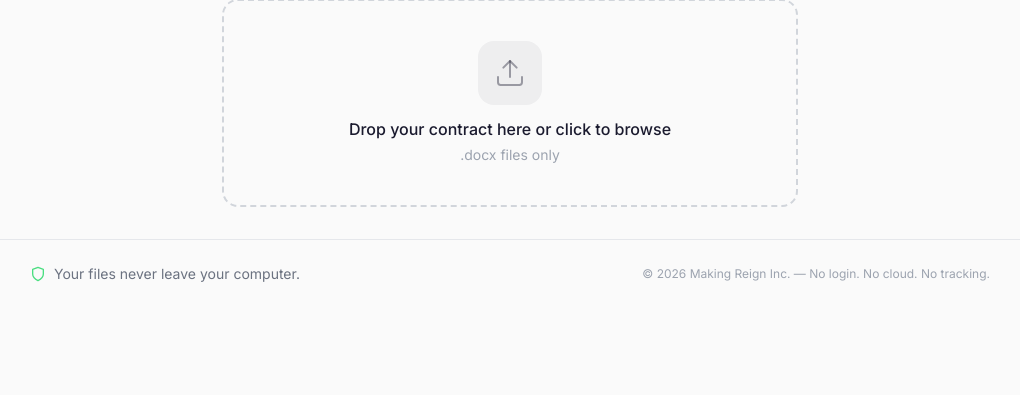
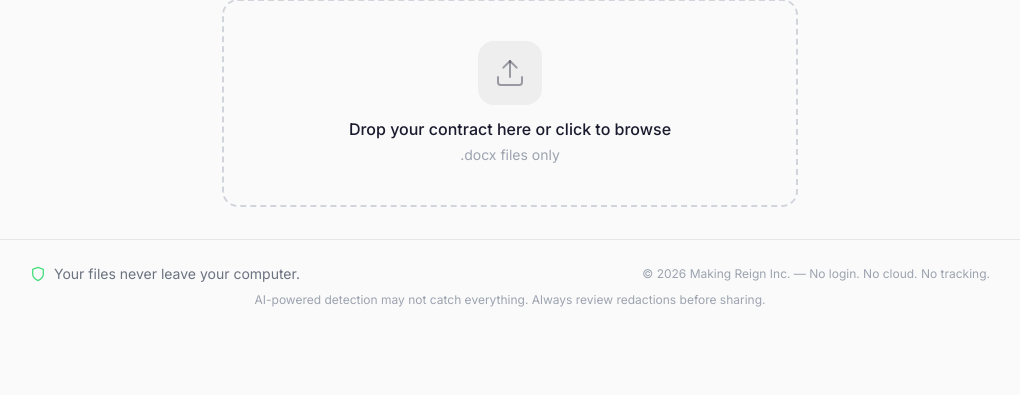
Before and after one commit to dfligor/clientcloak, a FastAPI app: page / in a window 1280 px wide. Shown: the part 262-657 px from the top of the page, without its empty margins (130-1150 px from the left). Run offline with FastAPI, Linux system fonts and the light colour scheme; some libraries are stand-ins or nearby versions.

Commit message:
Add AI detection disclaimers to README and web UI
Note in README, footer, and success screen that AI-powered detection
may not catch everything and users should review redactions before
sharing.

```diff
--- a/src/clientcloak/ui/templates/base.html
+++ b/src/clientcloak/ui/templates/base.html
@@ -141,6 +141,7 @@
                     &copy; 2026 Making Reign Inc. &mdash; No login. No cloud. No tracking.
                 </p>
             </div>
+            <p class="text-xs text-gray-400 text-center mt-2">AI-powered detection may not catch everything. Always review redactions before sharing.</p>
         </div>
     </footer>
 
--- a/src/clientcloak/ui/templates/index.html
+++ b/src/clientcloak/ui/templates/index.html
@@ -567,6 +567,8 @@
                     Download Both
                 </button>
             </div>
+
+            <p class="text-xs text-gray-500 text-center mt-2 mb-4">Always review the cloaked document before sharing. AI detection is a thorough first pass, not a guarantee.</p>
 
             <hr class="my-6 border-gray-200">
 
```
Also changed, not shown: README.md.
